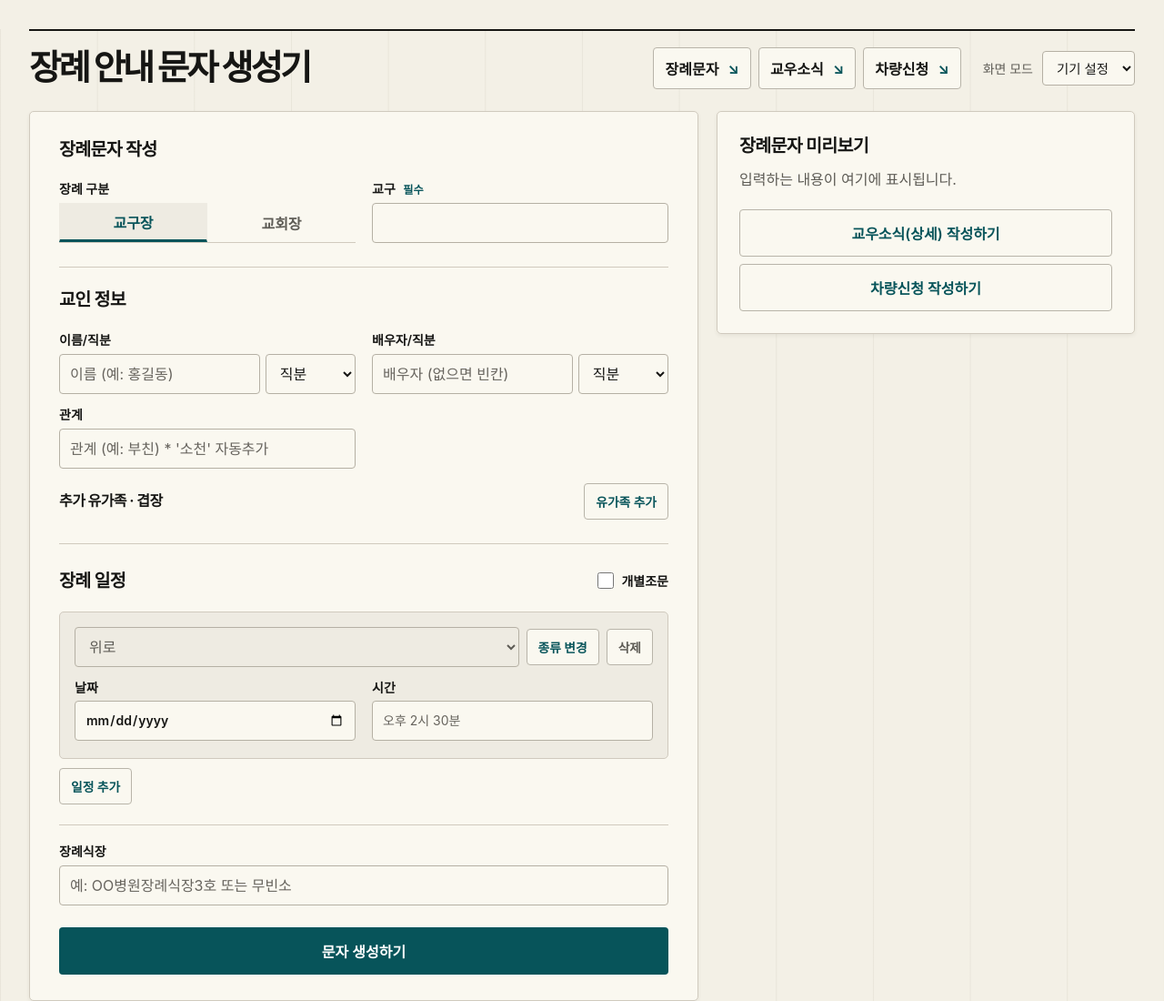
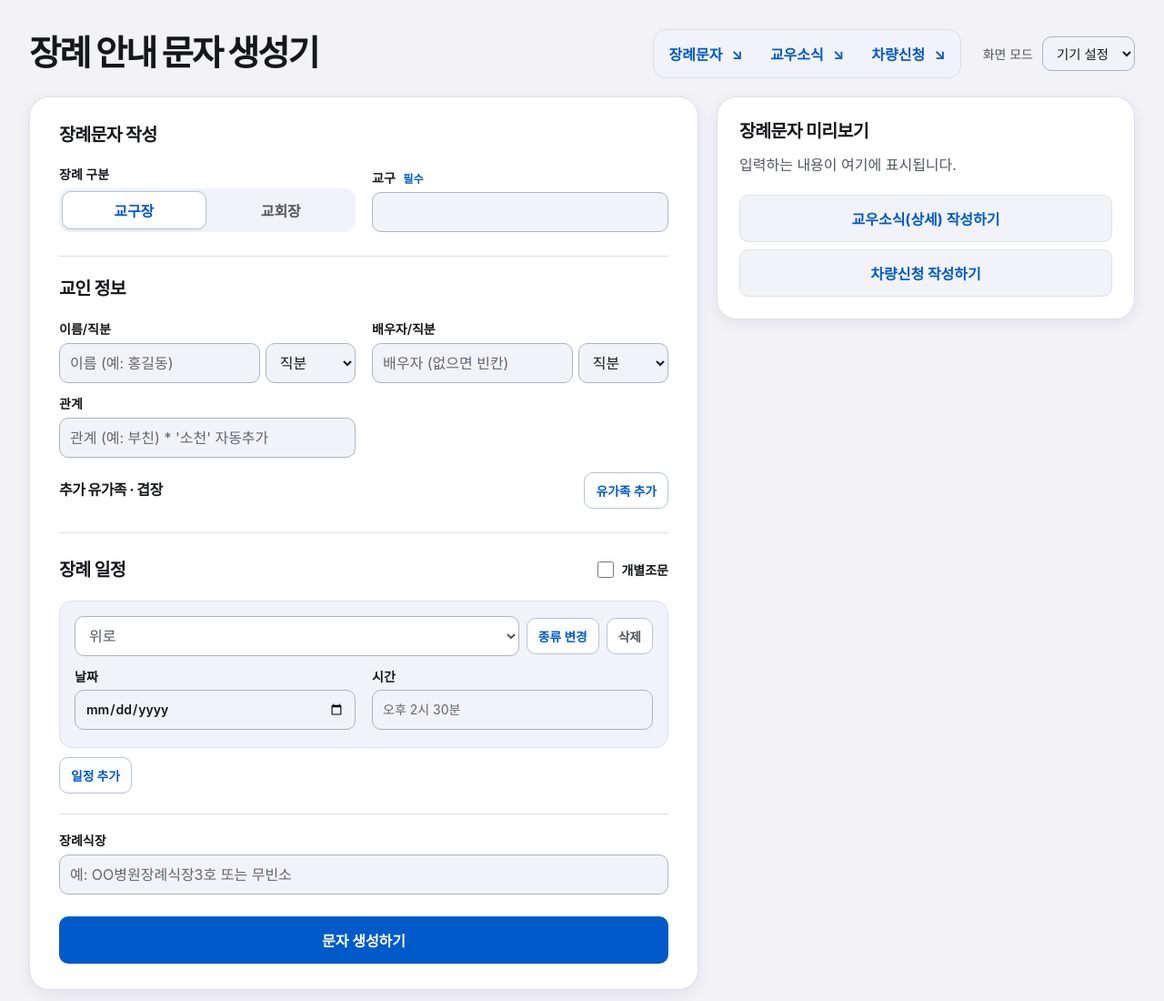
Before and after one commit to ssung123-del/funeral-app, a plain HTML site: page index.html in a window 1280 px wide. Shown: the top 1100 px of the page at 91% size. Drawn offline with nearby package versions, Linux system fonts and the light colour scheme; a web font is replaced by a local one.

Commit message:
iOS에서 영감을 받은 그룹형 장례 안내 화면 적용

```diff
--- a/index.html
+++ b/index.html
@@ -25,91 +25,80 @@
   <style>
     :root {
       color-scheme: light;
-      --canvas: #f3f0e6;
-      --grid: #ada79526;
-      --control: #b5b0a4;
-      --placeholder: #67645e;
-      --focus: #197278;
-      --outline: #b8b4a9;
-      --chip: #e4e1d8;
-      --shadow: #302c2010;
-      --on-pine: white;
-      --ink: #161614;
-      --muted: #5e5c56;
-      --line: #d0cabe;
-      --paper: #faf8f0;
-      --soft: #eeebe2;
-      --pine: #07545a;
-      font-family: Pretendard, -apple-system, BlinkMacSystemFont, "Apple SD Gothic Neo", sans-serif;
+      --canvas: #f2f2f7;
+      --paper: #ffffff;
+      --soft: #f1f3f8;
+      --ink: #16171b;
+      --muted: #535560;
+      --line: #dedfe7;
+      --control: #aeb3c0;
+      --outline: #b6c2d6;
+      --placeholder: #626674;
+      --pine: #005ac9;
+      --on-pine: #ffffff;
+      --focus: #005ac9;
+      --chip: #dceaff;
+      --shadow: #17264713;
+      --selection: #ffffff;
+      font-family: -apple-system, BlinkMacSystemFont, "Apple SD Gothic Neo", Pretendard, sans-serif;
       color: var(--ink);
       background: var(--canvas);
     }
     :root[data-theme="dark"] {
       color-scheme: dark;
-      --canvas: #101619;
-      --grid: transparent;
-      --paper: #192328;
-      --soft: #25343a;
-      --ink: #f7fbfc;
-      --muted: #d1dce0;
-      --line: #536970;
-      --control: #8aa4af;
-      --outline: #8aa4af;
+      --canvas: #0e0f12;
+      --paper: #1c1e24;
+      --soft: #252832;
+      --ink: #f7f8fc;
+      --muted: #c8cbd6;
+      --line: #424652;
+      --control: #858da0;
+      --outline: #81899a;
       --placeholder: #bdcbd1;
-      --pine: #9cf0e4;
-      --on-pine: #102e2c;
-      --focus: #b4fff5;
-      --chip: #34474f;
-      --shadow: #00000030;
+      --pine: #91c3ff;
+      --on-pine: #102640;
+      --focus: #acd3ff;
+      --chip: #2b4160;
+      --shadow: #00000040;
+      --selection: #384153;
     }
-    :root[data-theme="dark"] input,
-    :root[data-theme="dark"] select { background: var(--canvas); }
     :root[data-theme="dark"] input::placeholder { opacity: 1; }
-    :root[data-theme="dark"] select:disabled { background: var(--soft); }
     .theme-picker { display:flex; align-items:center; gap:10px; margin-top:16px; }
     .theme-picker label { color:var(--muted); margin:0; font-weight:500; }
     .theme-picker select { width:auto; height:38px; font-size:.9rem; }
     * { box-sizing: border-box; }
-    body {
-      margin: 0;
-      background-image: linear-gradient(90deg, var(--grid) 1px, transparent 1px);
-      background-size: max(64px, calc(100vw / 12)) 100%;
-    }
-    .app-shell { width: min(calc(100% - 80px), 1184px); margin: 56px auto 72px;
-      display: grid; grid-template-columns: minmax(240px, .8fr) minmax(0, 1.7fr);
-      align-items: start; gap: clamp(28px, 5vw, 76px); }
-    .masthead { position: sticky; top: 40px; padding: 18px 0 0; border-top: 2px solid var(--ink); }
+    body { margin: 0; }
+    .app-shell { width: min(calc(100% - 48px), 700px); margin: 28px auto 48px; }
+    .masthead { margin-bottom: 20px; }
     h1, h2, h3, summary { margin: 0; line-height: 1.35; letter-spacing: -.035em; }
-    h1 { font-size: clamp(2.85rem, 4.7vw, 4.5rem); font-weight: 800; line-height: 1.08; letter-spacing: -.075em; }
-    h1 span { display: block; }
+    h1 { font-size: clamp(2.85rem, 4.7vw, 4.5rem); font-weight: 800; line-height: 1.08; letter-spacing: -.055em; }
     .workspace { min-width: 0; }
-    .task-links { display: grid; margin-top: 30px; gap: 8px; }
-    .task-links a { display: flex; align-items:center; justify-content:space-between; min-height: 44px; padding: 10px 12px; border: 1px solid var(--outline); border-radius: 4px; background: var(--paper); color: var(--ink); text-decoration: none; font-weight: 650; }
+    .task-links { display: grid; grid-template-columns: repeat(3, minmax(0, 1fr)); margin-top: 18px; gap: 6px; padding: 4px; background: var(--soft); border: 1px solid var(--line); border-radius: 14px; }
+    .task-links a { display: flex; align-items:center; justify-content:center; gap: 8px; min-height: 44px; padding: 8px 12px; border-radius: 10px; color: var(--pine); text-decoration: none; font-weight: 650; }
     .task-links a::after { content: "↘"; color: var(--pine); }
-    .task-links a:hover { color: var(--pine); background: var(--soft); }
+    .task-links a:hover, .task-links a:focus-visible { background: var(--selection); }
     h2, summary { font-size: 1.22rem; font-weight: 700; }
     h3 { font-size: 1rem; }
-    .card { background: var(--paper); padding: 28px 32px; margin-bottom: 16px; border: 1px solid var(--line); border-radius: 5px; box-shadow: 0 2px 4px var(--shadow); scroll-margin-top: 16px; }
+    .card { background: var(--paper); padding: 28px 32px; margin-bottom: 16px; border: 1px solid var(--line); border-radius: 22px; box-shadow: 0 4px 16px var(--shadow); scroll-margin-top: 16px; }
     .card > h2 { margin-bottom: 20px; }
     .block-title { margin: 26px 0 16px; padding-top: 22px; border-top: 1px solid var(--line); }
     .top-fields, .person-wrap, .inline-2, #vehicleForm { display: grid; grid-template-columns: repeat(2,minmax(0,1fr)); gap: 12px 18px; }
     .top-fields { align-items: end; }
     .top-fields .field, .person-wrap .field, #vehicleForm .field { margin: 0; }
-    .segmented { display: flex; height:44px; border-bottom: 1px solid var(--line); }
+    .segmented { display: flex; min-height: 44px; padding: 3px; gap: 3px; background: var(--soft); border-radius: 11px; }
     button, input, select, textarea { font: inherit; }
     button, summary { cursor: pointer; }
-    button { border: 1px solid transparent; border-radius: 4px; font-weight: 600; }
+    button { border: 1px solid transparent; border-radius: 10px; font-weight: 650; }
     .seg-btn { flex: 1; padding: 8px 4px; color: var(--muted); background: transparent; }
-    .seg-btn { border-radius: 0; }
-    .seg-btn.active { color: var(--pine); background: var(--soft); border-bottom: 3px solid var(--pine); font-weight: 750; }
+    .seg-btn.active { color: var(--pine); background: var(--selection); border-color: var(--outline); box-shadow: 0 1px 3px var(--shadow); font-weight: 750; }
     .primary-btn { background: var(--pine); color: var(--on-pine); }
     .field { margin-bottom: 16px; }
     label, .field-label { display: block; margin-bottom: 6px; font-size: .875rem; font-weight: 600; color: var(--ink); }
     label i { display:none; }
-    input, select, textarea { width: 100%; min-width: 0; height: 44px; padding: 9px 11px; background: var(--paper); border: 1px solid var(--control); border-radius: 4px; color: var(--ink); }
+    input, select, textarea { width: 100%; min-width: 0; height: 44px; padding: 9px 11px; background: var(--soft); border: 1px solid var(--control); border-radius: 10px; color: var(--ink); }
     input::placeholder { color: var(--placeholder); font-weight: 400; }
     :focus-visible { outline: 3px solid var(--focus); outline-offset: 2px; }
-    select:disabled { opacity: 1; color: var(--muted); background: var(--soft); cursor: default; }
+    select:disabled { opacity: 1; color: var(--muted); background: var(--paper); cursor: default; }
     .check-line:has(input:disabled) { color: var(--muted); cursor: default; }
     .name-row { display:grid; grid-template-columns: minmax(0,1fr) 6.2em; gap: 6px; }
     .hint-tag { align-self: end; color: var(--muted); font-size: .85rem; }
@@ -120,7 +109,7 @@
     .outline-btn, .copy-btn, .delete-btn, .ghost-btn { color: var(--pine); border-color: var(--outline); background: var(--paper); padding: 9px 12px; }
     .outline-btn, .delete-btn, .copy-btn { flex: none; font-size: .86rem; }
     .remove-event, .delete-btn { color: var(--muted); }
-    .schedule-box, .overlap-card, .result-box { margin: 10px 0; padding: 16px; border-radius: 5px; border: 1px solid var(--line); background: var(--soft); }
+    .schedule-box, .overlap-card, .result-box { margin: 10px 0; padding: 16px; border-radius: 14px; border: 1px solid var(--line); background: var(--soft); }
     .schedule-box .inline-2 { margin: 12px 0 3px; }
     .overlap-top { margin: 12px 0; }
     .overlap-card .field:last-child { margin-bottom: 0; }
@@ -144,19 +133,22 @@
     .badge-chip { padding: 3px 6px; border-radius: 4px; background: var(--chip); }
     .result-box.success { border-left: 3px solid var(--pine); }
     .result-text, .auto-hall-text { margin:0; font: inherit; line-height:1.65; white-space:pre-wrap; overflow-wrap:anywhere; }
-    details.card summary { color: var(--pine); }
+    details.card summary { color: var(--ink); }
+    details.card[open] summary { padding-bottom: 14px; border-bottom: 1px solid var(--line); }
+    details.card summary::marker { color: var(--pine); }
     #vehicleForm { margin-top:20px; }
     #loadNews { margin:16px 0; }
     #vehicleForm button, #tripField { grid-column: 1/-1; }
     #vehicleResult .copy-btn { display:block; margin:0 0 12px auto; }
     #resultSection { min-width: 0; }
     #resultSection > h2 { margin-bottom: 12px; }
+    #resultSection .ghost-btn { background: var(--soft); border-color: var(--line); }
     .preview-status { color: var(--muted); margin: 0 0 12px; line-height: 1.55; }
     #resultSection .result-text { font-size: 1rem; line-height: 1.75; }
     #resultSection .preview-draft { border: 1px dashed var(--control); padding: 12px; border-radius: 4px; }
     @media (min-width: 1000px) {
       .app-shell { display: block; width: min(calc(100% - 64px), 1240px); margin-top: 32px; }
-      .masthead { position: static; display: flex; align-items: center; flex-wrap: wrap; gap: 12px 24px; padding-bottom: 24px; }
+      .masthead { position: static; display: flex; align-items: center; flex-wrap: wrap; gap: 12px 24px; padding-bottom: 0; }
       .masthead h1 { font-size: clamp(1.75rem, 3vw, 2.65rem); margin-right: auto; }
       .masthead h1 span { display: inline; }
       .task-links { display: flex; margin: 0; }
@@ -170,15 +162,14 @@
     @media (max-width: 880px) {
       .app-shell { display:block; width:min(calc(100% - 48px), 700px); margin:28px auto 48px; }
       .masthead { position:static; margin-bottom:16px; padding:18px 0 0; }
-      .task-links { grid-template-columns: repeat(3, minmax(0, 1fr)); margin-top:18px; }
       .task-links a { font-size:.88rem; gap:4px; padding-inline:8px; }
       h1 span { display:inline; }
     }
     @media (max-width: 580px) {
       .app-shell { width: calc(100% - 24px); margin:20px auto 32px; }
-      .masthead { padding:16px 0 0; }
+      .masthead { padding:6px 0 0; }
       h1 { font-size:clamp(2.15rem, 8.7vw, 3rem); }
-      .card { padding:20px 16px; }
+      .card { padding:20px 16px; border-radius:18px; }
       .person-wrap, #vehicleForm { grid-template-columns: minmax(0,1fr); }
       .top-fields { gap:10px; }
       .schedule-box, .overlap-card { padding:12px; }
```
